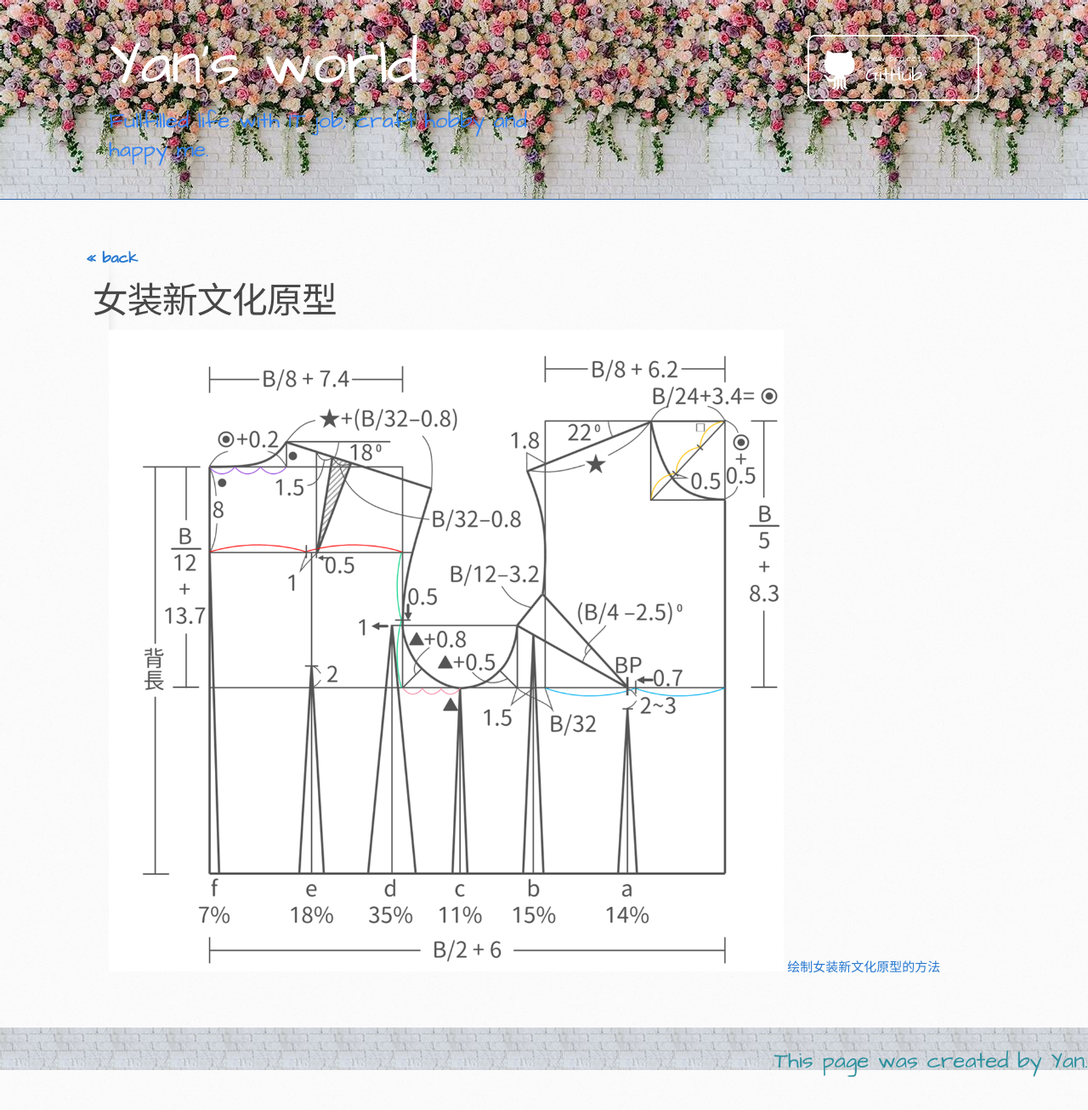
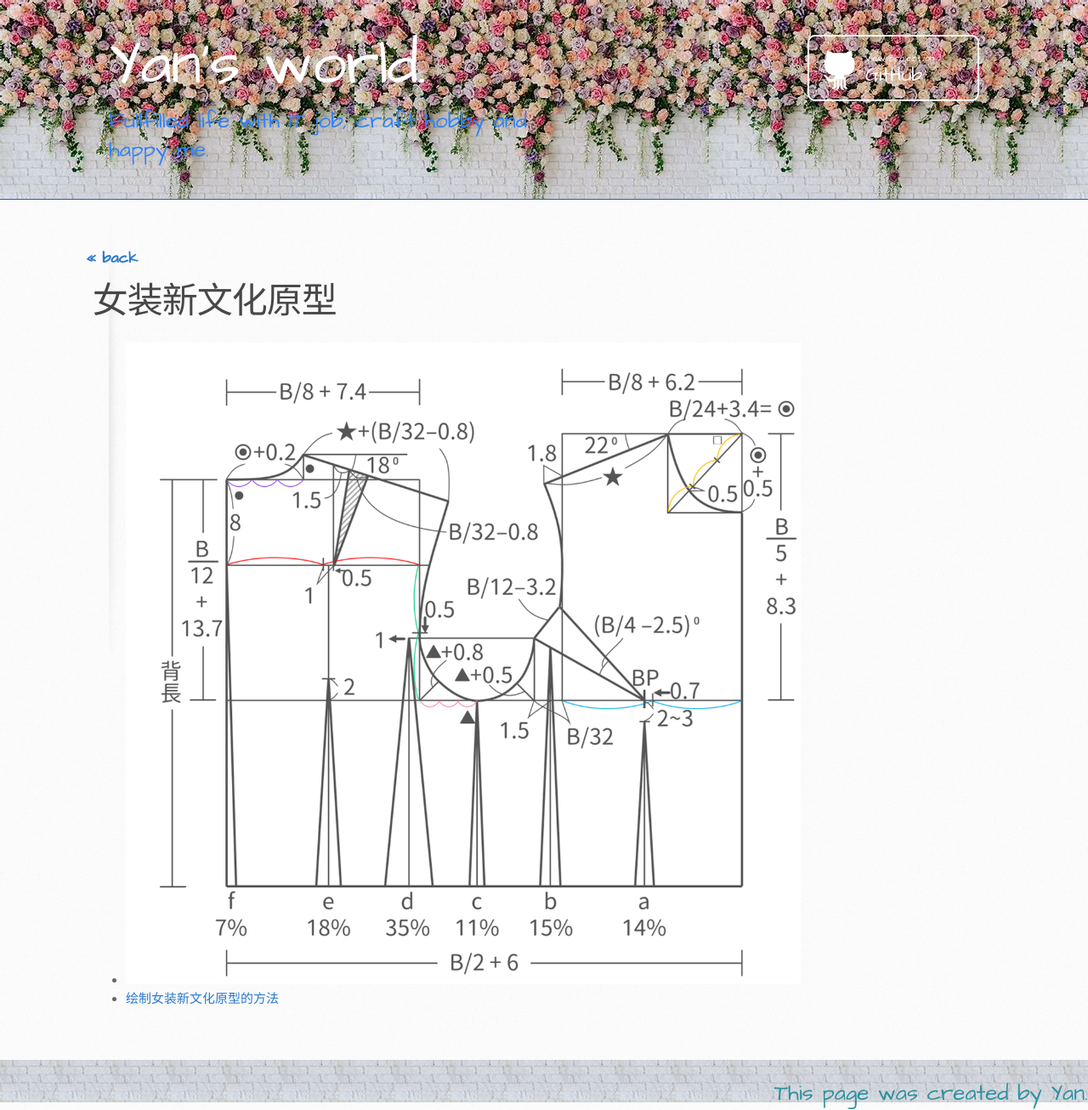
Before and after one commit to itcraftme/itcraftme, a Jekyll site: the page built from docs/craft/tailor.md, in a window 1280 px wide. Shown: the whole page at 85% size. Built offline with Jekyll 4.4.1, drawn with Linux system fonts in a browser that asks for light colours; our own code applies the rules of GitHub Pages for plain Markdown files; before the commit the page ends 1268 px from its top, so only the background shows below that.

Commit message:
correct error

```diff
--- a/docs/craft/tailor.md
+++ b/docs/craft/tailor.md
@@ -1,4 +1,4 @@
 ###  [<< back](./index.md)
 # 女装新文化原型
-![女装新文化原型](./images/tailorfemailtop.png)
-[绘制女装新文化原型的方法](https://www.zhihu.com/tardis/zm/art/188759932?source_id=1003)
+- ![女装新文化原型](./images/tailorfemaletop.png)
+- [绘制女装新文化原型的方法](https://www.zhihu.com/tardis/zm/art/188759932?source_id=1003)
```
Also changed, not shown: docs/craft/Images/tailorfemaletop.png (renamed from docs/craft/Images/tailorfemailtop.png).
